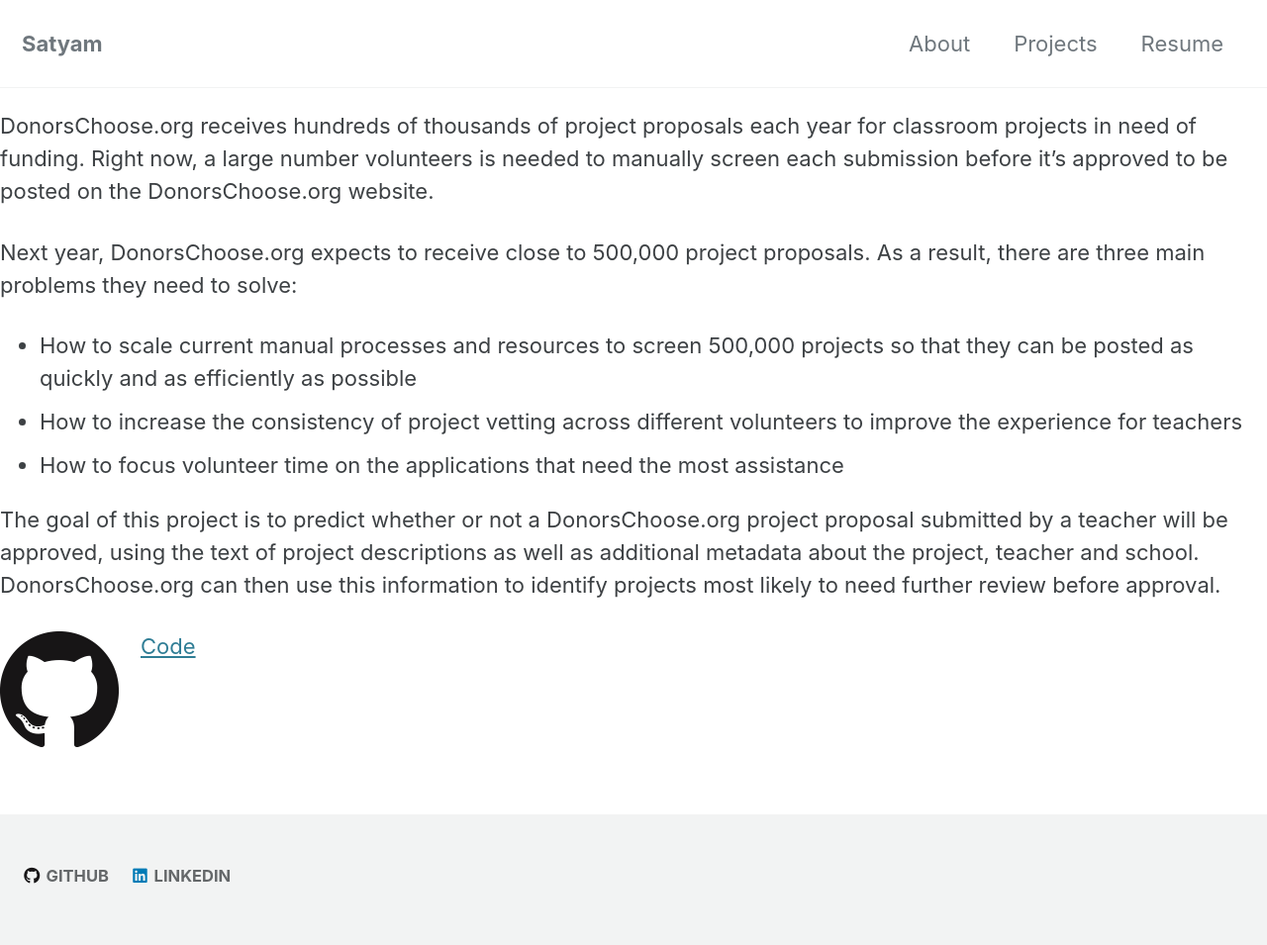
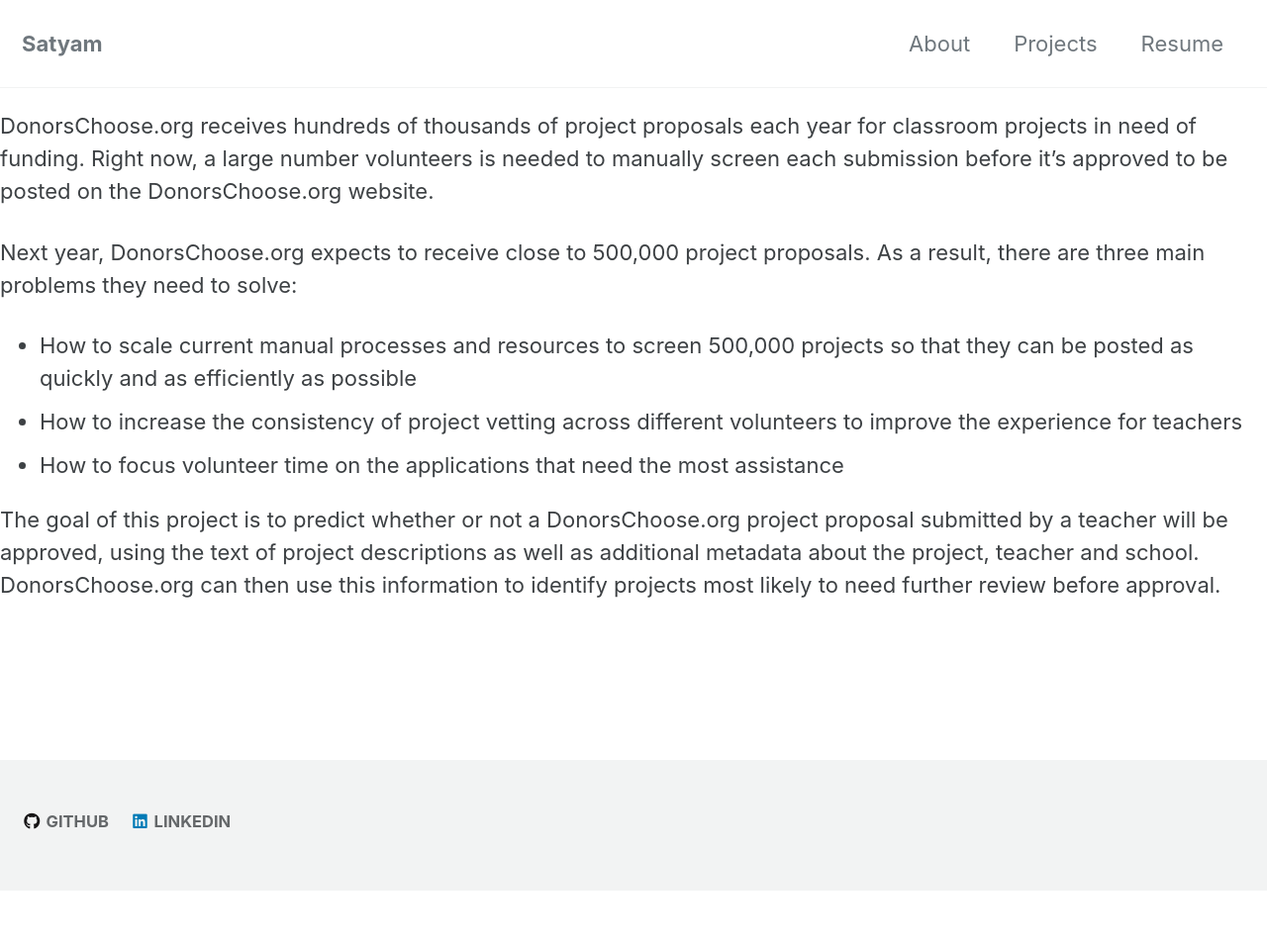
Before and after one commit to Satyam0062/satyam0062.github.io, a Jekyll site: the page built from _posts/2020-06-06-DonorschooseDataScreening.md, in a window 1280 px wide. Shown: the whole page at 99% size. Built offline with Jekyll 4.4.1, drawn with Linux system fonts in a browser that asks for light colours; cached includes are drawn as plain includes; nearby versions of some CDN libraries; our own code applies the rules of GitHub Pages for plain Markdown files; after the commit the page ends 900 px from its top, so only the background shows below that.

Commit message:
Modified file

```diff
--- a/_posts/2020-06-06-DonorschooseDataScreening.md
+++ b/_posts/2020-06-06-DonorschooseDataScreening.md
@@ -27,6 +27,3 @@
   project descriptions as well as additional metadata about the project, teacher
   and school. DonorsChoose.org can then use this information to identify projects
   most likely to need further review before approval.
-
-  ![image-left](/images/github.jpg){: .align-left}
-   [Code](https://github.com/Satyam0062/DonorsChoose-Data-Screening)
```
Also changed, not shown: other parts of _posts/2020-06-06-DonorschooseDataScreening.md (+1 -1 lines).
